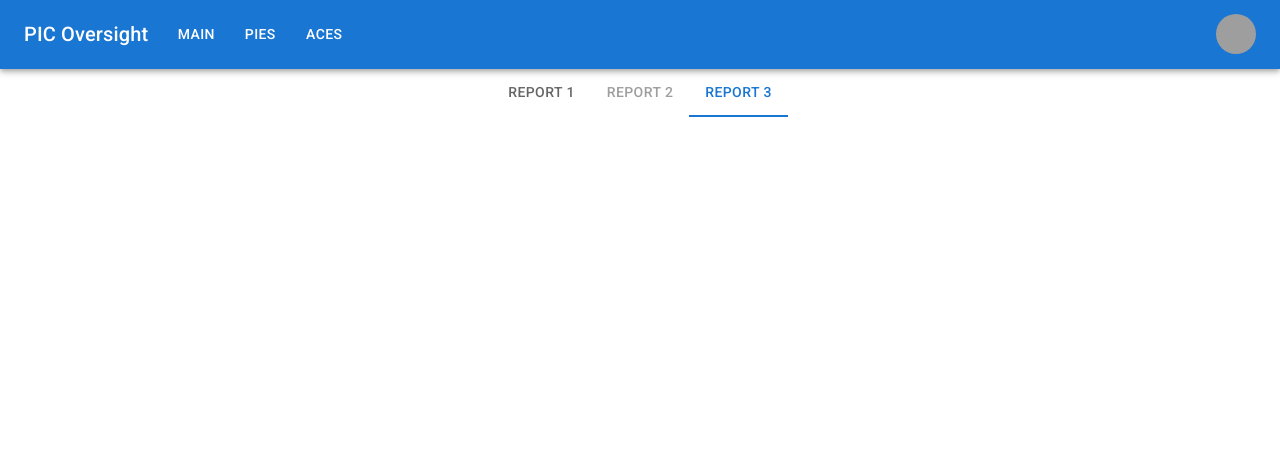
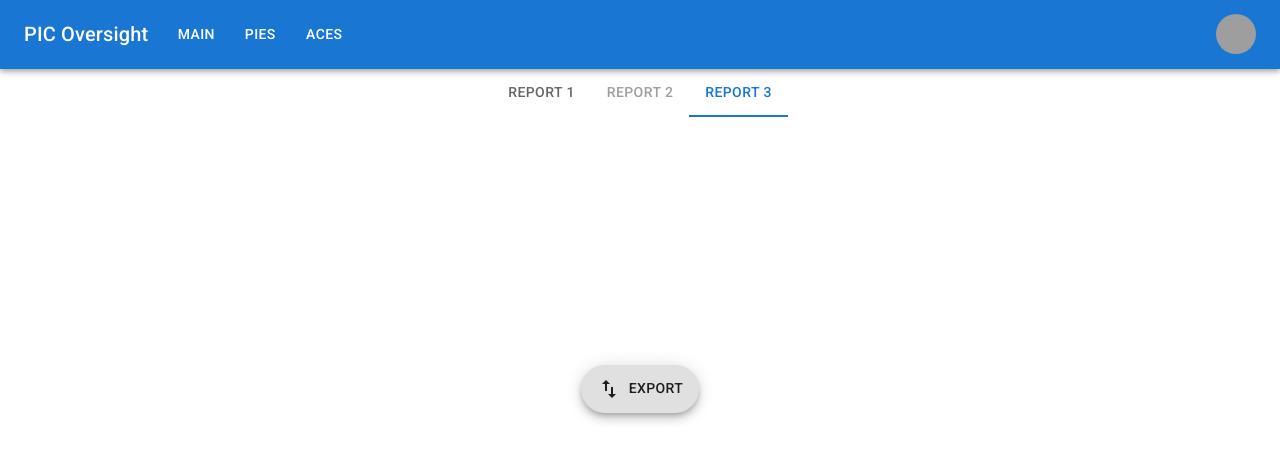
Before and after one commit to huycodes/AutoZone_PIC_Front, a React (Create React App) app in the folder pic_front/: page / in a window 1280 px wide. Shown: the top 462 px of the page. Built offline with nearby package versions, Linux system fonts and the light colour scheme; grey boxes are pictures that could not be loaded.

Commit message:
Export button added

```diff
--- a/pic_front/src/App.js
+++ b/pic_front/src/App.js
@@ -2,6 +2,8 @@ import logo from './logo.svg';
 import './App.css';
 import ResponsiveAppBar from './components/AppBarComponent';
 import DisabledTabs from './components/TabComponent';
+import SimpleContainer from './components/ReportContainerComponent';
+import FloatingActionButtons from './components/ExportButtonComponent';
 //Import Font
 import '@fontsource/roboto/300.css';
 import '@fontsource/roboto/400.css';
@@ -16,6 +18,8 @@ function App() {
 
     <ResponsiveAppBar sx={{ bgcolor: "green" }}/>
     <DisabledTabs/>
+    <SimpleContainer/>
+    <FloatingActionButtons/>
     </div>
   );
 }
--- /dev/null
+++ b/pic_front/src/components/ExportButtonComponent.js
@@ -0,0 +1,28 @@
+import * as React from 'react';
+import Box from '@mui/material/Box';
+import Fab from '@mui/material/Fab';
+import AddIcon from '@mui/icons-material/Add';
+import EditIcon from '@mui/icons-material/Edit';
+import FavoriteIcon from '@mui/icons-material/Favorite';
+import NavigationIcon from '@mui/icons-material/Navigation';
+import ImportExportIcon from '@mui/icons-material/ImportExport';
+
+export default function FloatingActionButtons() {
+  return (
+    <Box sx={{ '& > :not(style)': { m: 1 } }}>
+      {/* <Fab color="primary" aria-label="add">
+        <AddIcon />
+      </Fab>
+      <Fab color="secondary" aria-label="edit">
+        <EditIcon />
+      </Fab> */}
+      <Fab variant="extended">
+        <ImportExportIcon sx={{ mr: 1 }} />
+        Export
+      </Fab>
+      {/* <Fab disabled aria-label="like">
+        <FavoriteIcon />
+      </Fab> */}
+    </Box>
+  );
+}
--- /dev/null
+++ b/pic_front/src/components/ReportContainerComponent.js
@@ -0,0 +1,15 @@
+import * as React from 'react';
+import CssBaseline from '@mui/material/CssBaseline';
+import Box from '@mui/material/Box';
+import Container from '@mui/material/Container';
+
+export default function SimpleContainer() {
+  return (
+    <React.Fragment>
+      <CssBaseline />
+      <Container maxWidth="sm" centered>
+        <Box sx={{ bgcolor: '#FFFFFF', height: '30vh' }} />
+      </Container>
+    </React.Fragment>
+  );
+}
```
